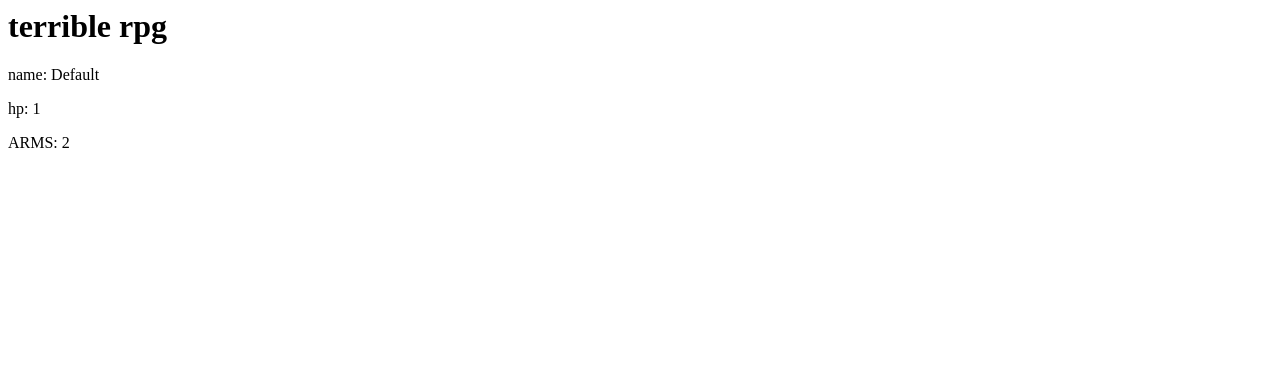
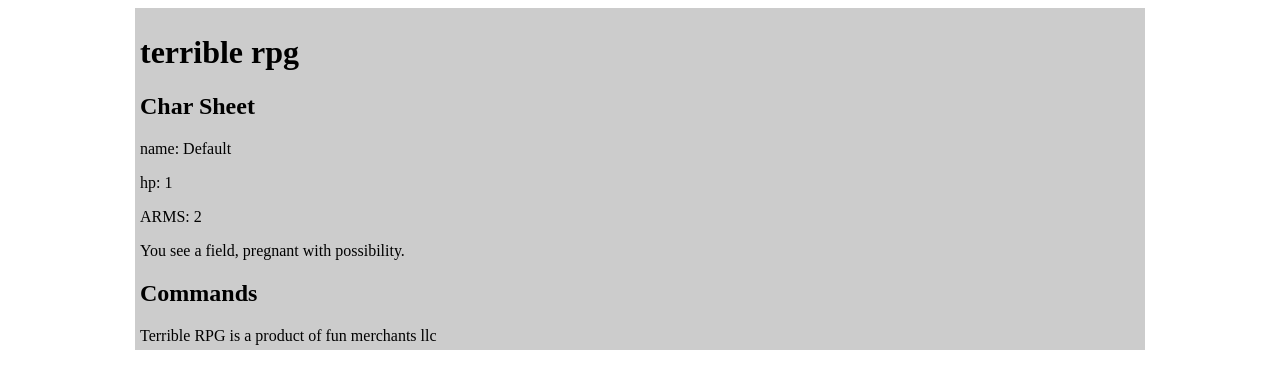
Before and after one commit to stjeanne/terrible-rpg, a plain HTML site: page index.html in a window 1280 px wide. Drawn offline with Linux system fonts and the light colour scheme.

Commit message:
skeletal content layout, css added

```diff
--- a/index.html
+++ b/index.html
@@ -1,15 +1,36 @@
 <html>
 <head>
 	<title>terrible rpg</title>
+	<link rel="stylesheet" href="rpgtest.css">
 	<meta
 		name="terrible rpg, please ignore"
 		description="a terrible rpg for learning purposes"
 		>
 	</head>
 	<body>
-		<h1>terrible rpg</h1>
-		<p>name: Default</p>
-		<p>hp: 1</p>
-		<p>ARMS: 2</p>
+		<div id="wrapper">
+			<div id="header">
+				<h1>terrible rpg</h1>
+			</div>
+
+			<div id="charsheet">
+				<h2>Char Sheet</h2>
+				<p>name: Default</p>
+				<p>hp: 1</p>
+				<p>ARMS: 2</p>
+			</div>
+
+			<div id="stimuli">
+				<p>You see a field, pregnant with possibility.</p>
+			</div>
+
+			<div id="commands">
+				<h2>Commands</h2>
+			</div>
+
+			<div id="footer">
+				Terrible RPG is a product of fun merchants llc
+			</div>
+		</div>
 	</body>
 </html>
--- /dev/null
+++ b/rpgtest.css
@@ -0,0 +1,27 @@
+#wrapper {
+	margin-left: auto;
+	margin-right: auto;
+	width: 1000px;
+	padding: 5px;
+	background-color: #ccc;
+}
+
+#header {
+
+}
+
+#charsheet {
+
+}
+
+#stimuli {
+
+}
+
+#commands {
+
+}
+
+#footer {
+	clear: both;
+}
```
